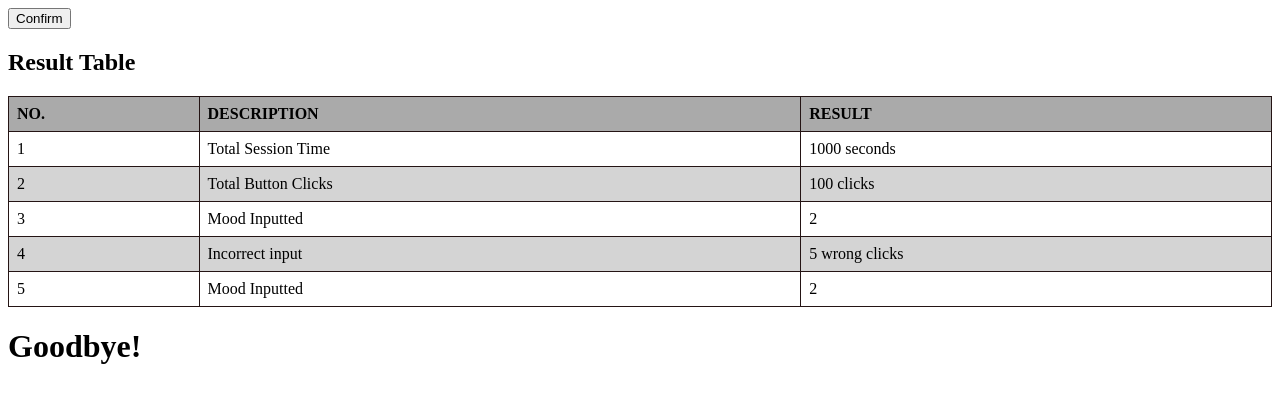
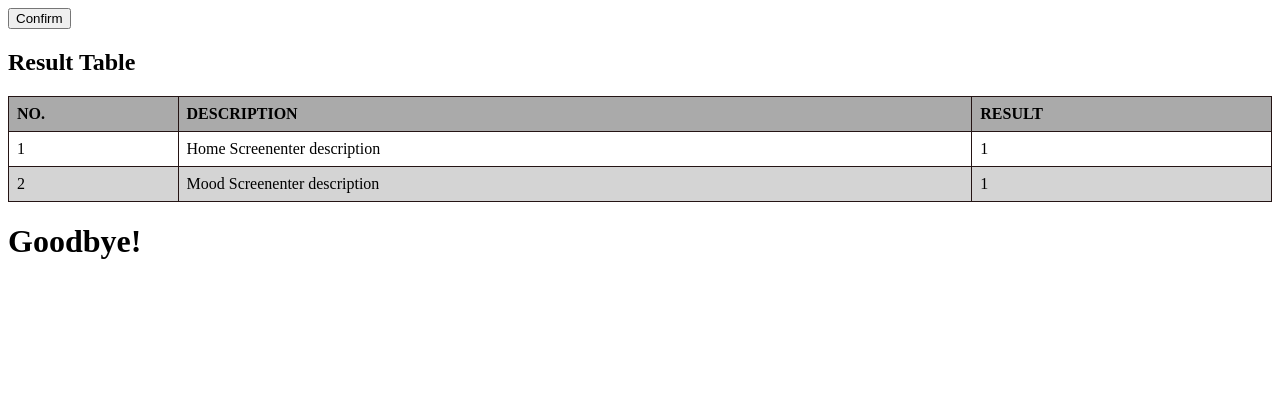
Before and after one commit to itcOnlineGaming/Team_5_2025, a SvelteKit app in the folder Sprint_9/my-app/: page /Exitscreen in a window 1280 px wide. Shown: the top 402 px of the page. Built offline with nearby package versions, Linux system fonts and the light colour scheme.

Commit message:
Updated table to reflect the submission form results

```diff
--- a/Sprint_9/my-app/src/routes/Exitscreen/+page.svelte
+++ b/Sprint_9/my-app/src/routes/Exitscreen/+page.svelte
@@ -13,13 +13,19 @@
     }
 
     // Test results:
+   // let session_results =
+   // [
+   // { number: 1, description: 'Total Session Time', result: "1000" + " seconds" },
+   // { number: 2, description: 'Total Button Clicks', result: "100" + " clicks" },
+   // { number: 3, description: 'Mood Inputted', result: "2" },
+   // { number: 4, description: 'Incorrect input', result: "5" + " wrong clicks" },
+    //{ number: 5, description: 'Mood Inputted', result: "2" }
+    //];
+
     let session_results =
     [
-    { number: 1, description: 'Total Session Time', result: "1000" + " seconds" },
-    { number: 2, description: 'Total Button Clicks', result: "100" + " clicks" },
-    { number: 3, description: 'Mood Inputted', result: "2" },
-    { number: 4, description: 'Incorrect input', result: "5" + " wrong clicks" },
-    { number: 5, description: 'Mood Inputted', result: "2" }
+    { number: 1, description: "Home Screen" + "enter description", result: "1" },
+    { number: 2, description: "Mood Screen" + "enter description", result: "1" }
     ];
 
     // Timer
```
